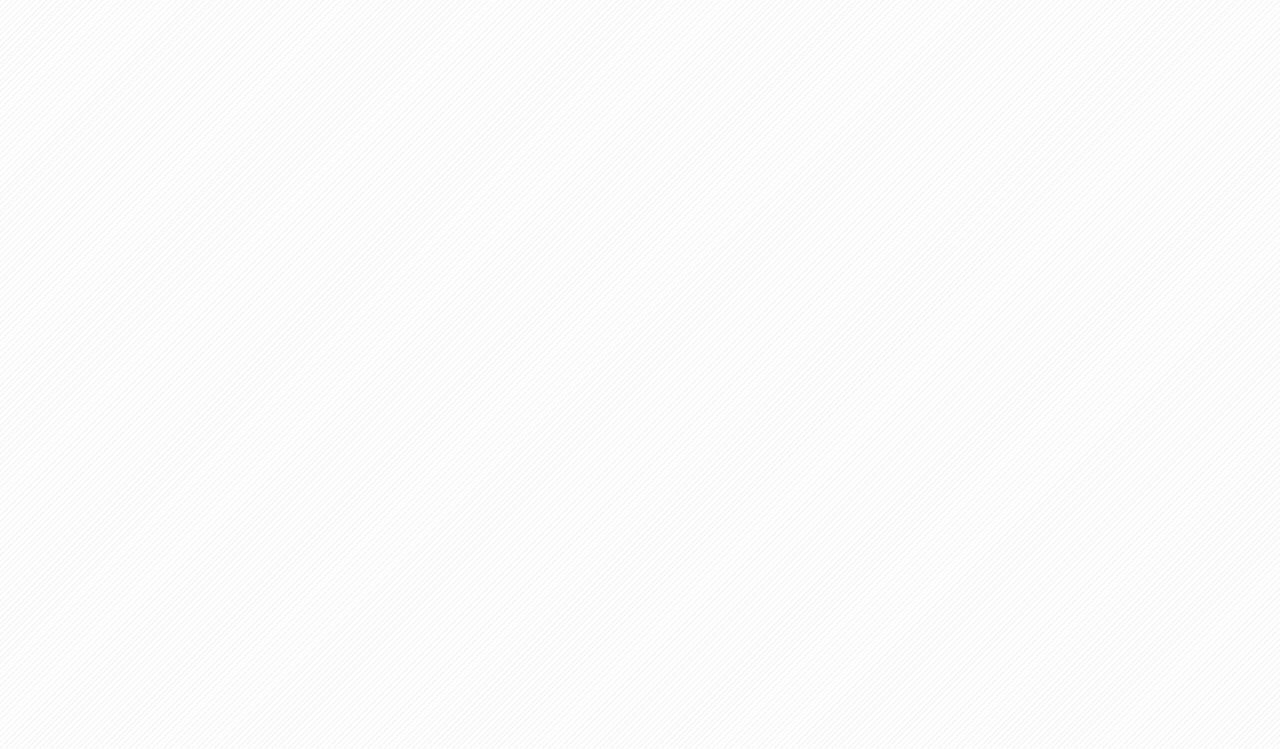
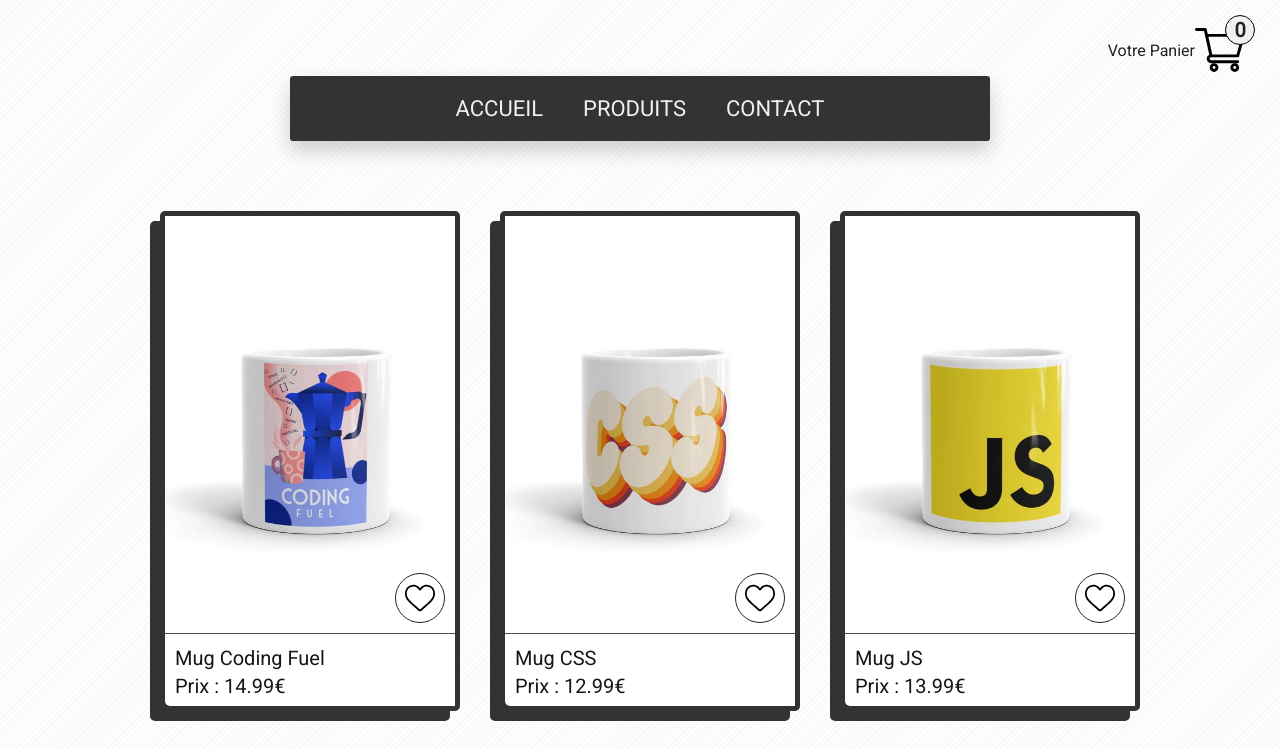
Before and after one commit to ImaneElouazzani/Ecommerce_ReactJs, a React (Create React App) app: page /produits in a window 1280 px wide. Shown: the top 749 px of the page. Built offline with nearby package versions, Linux system fonts and the light colour scheme.

Commit message:
creation des cartes

```diff
--- a/src/App.js
+++ b/src/App.js
@@ -1,9 +1,25 @@
+import {BrowserRouter as Router, Route, Switch} from 'react-router-dom'
+import Navbar from './Components/Navbar/Navbar'
+import FloatingCart from './Components/FloatingCart/FloatingCart'
+import Home from './Pages/Home/Home'
+import Contact from './Pages/Contact/Contact'
+import ShoppingCart from './Pages/ShopppingCart/ShoppingCart'
+import Products from './Pages/Products/Products'
+import ProductShowcase from './Pages/ProductShowcase/ProductShowcase'
 
 function App() {
   return (
-    <>
-
-    </>
+    <Router>
+      <Navbar/>
+      <FloatingCart/>
+      <Switch>
+        <Route exact path="/" component={Home}/>
+        <Route exact path="/produits" component={Products}/>
+        <Route exact path="/produits/:id" component={ProductShowcase}/>
+        <Route exact path="/contact" component={Contact}/>
+        <Route exact path="/shoppingcart" component={ShoppingCart}/>
+      </Switch>
+    </Router>
   );
 }
 
--- /dev/null
+++ b/src/Components/FloatingCart/FloatingCart.js
@@ -0,0 +1,19 @@
+import React from 'react'
+import cartIcon from "./shopping-cart.svg";
+import "./FloatingCart.css";
+import {Link} from 'react-router-dom'
+//import {useSelector} from 'react-redux'
+
+export default function FloatingCart() {
+  return (
+    <Link to="/shoppingCart">
+      <div className="floating-cart">
+        <p>Votre Panier</p>
+        <div className="img-notif-container">
+          <img src={cartIcon} alt="icône cadi" />
+          <span className="notif">0</span>
+        </div>
+      </div>
+    </Link>
+  )
+}
--- /dev/null
+++ b/src/Components/Navbar/Navbar.js
@@ -0,0 +1,13 @@
+import React from 'react'
+import './Navbar.css'
+import {Link} from 'react-router-dom'
+
+export default function Navbar() {
+    return (
+        <nav className="nav-top">
+            <Link to="/">ACCUEIL</Link>
+            <Link to="/produits">PRODUITS</Link>
+            <Link to="/contact">CONTACT</Link>
+        </nav>
+    )
+}
--- /dev/null
+++ b/src/Pages/Contact/Contact.js
@@ -0,0 +1,10 @@
+import React from 'react'
+import './Contact.css'
+
+export default function Contact() {
+    return (
+        <div>
+            <h2 className="contact-title">Contactez-nous</h2>
+        </div>
+    )
+}
--- /dev/null
+++ b/src/Pages/Home/Home.js
@@ -0,0 +1,15 @@
+import React from 'react'
+import './Home.css'
+import imgHomeShop from './shopimg.jpg'
+
+export default function Home() {
+    return (
+        <div className="global-container">
+            <h1 className="home-title">
+                Bienvenue au <span>Shop</span>
+            </h1>
+            <p>Lorem ipsum dolor sit amet consectetur adipisicing elit. Possimus provident minima repellendus sint fugiat ea, molestiae consequuntur eligendi ducimus soluta, cupiditate fuga saepe assumenda natus iste eius aliquid molestias eos.</p>
+            <img src={imgHomeShop} alt="accueil shop" />
+        </div>
+    )
+}
--- /dev/null
+++ b/src/Pages/ProductShowcase/ProductShowcase.js
@@ -0,0 +1,7 @@
+import React from 'react'
+
+export default function ProductShowcase() {
+  return (
+    <div>ProductShowcase</div>
+  )
+}
--- /dev/null
+++ b/src/Pages/Products/Products.js
@@ -0,0 +1,39 @@
+import React from "react";
+import heart from "./heart.svg";
+import "./Products.css";
+import { Link } from "react-router-dom";
+import inventory from "../../data/inventory.js";
+
+export default function Products() {
+  return (
+    <div className="container-products">
+      {inventory.map((item) => (
+        <Link
+          to={{
+            pathname: `/produits/${item.title.replace(/\s+/g, "").trim()}`,
+          }}
+          key={item.id}
+        >
+            <div className="bloc-card">
+                <div className="product-card">
+                    <div className="visual-aspect">
+                        <img
+                        className="img-product"
+                        src={process.env.PUBLIC_URL + `/images/${item.img}.png`}
+                        alt="produit" />
+                        <div className="like-container">
+                            <img src={heart} alt="icône j'aime" />
+                        </div>
+                    </div>
+                    <div className="info">
+                        <p>{item.title}</p>
+                        <p>Prix : {item.price}€</p>
+                    </div>
+                </div>
+                <div className="back-card"></div>
+            </div>
+        </Link>
+      ))}
+    </div>
+  );
+}
--- /dev/null
+++ b/src/Pages/ShopppingCart/ShoppingCart.js
@@ -0,0 +1,8 @@
+import React from 'react'
+
+
+export default function ShoppingCart() {
+  return (
+    <></>
+  )
+}
```
Also changed, not shown: 1 other file (tests, documents, lock files or other folders).
